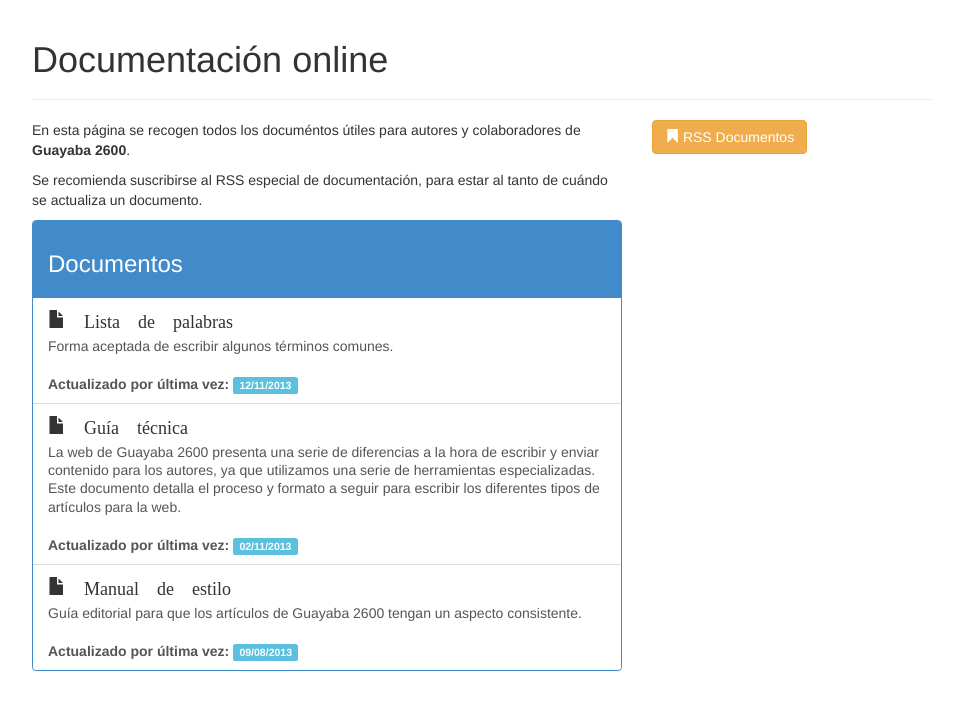
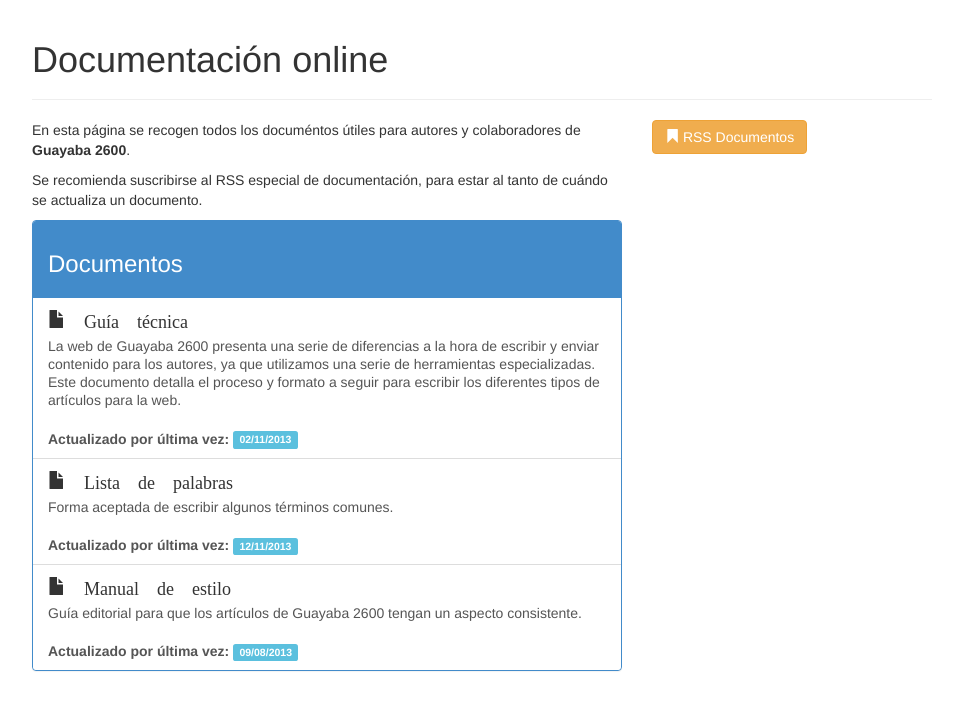
Before and after one commit to iacs/guayaba-ng, a Jekyll site: the page built from autores/docs/index.html, in a window 1280 px wide. Shown: the top 710 px of the page, without its empty margins (158-1121 px from the left). Built offline with Jekyll 4.4.1, drawn with Linux system fonts in a browser that asks for light colours.

Commit message:
Documentos eliminados del bucle de posts

```diff
--- a/autores/docs/index.html
+++ b/autores/docs/index.html
@@ -27,16 +28,16 @@
 <div class="panel panel-primary">
     <div class="panel-heading"><h3>Documentos</h2></div>
     <div class="list-group">
-        {% for post in site.categories.docs %}
+        {% for page in site.pages %}{% if page.layout == 'documentation' and page.lastrev %}
 
-            <a href="{{post.url}}" class="list-group-item">
-                <h4 class="list-group-item-heading"><span class="glyphicon glyphicon-file"> {{post.title}}</h4>
-                <p class="list-group-item-text">{{post.description}}</p>
+            <a href="{{page.url}}" class="list-group-item">
+                <h4 class="list-group-item-heading"><span class="glyphicon glyphicon-file"> {{page.title}}</h4>
+                <p class="list-group-item-text">{{page.description}}</p>
                 <br>
-                <p class="list-group-item-text"><strong>Actualizado por última vez:</strong> <span class="label label-info">{{post.lastrev | date: "%d/%m/%Y"}}</span></p>
+                <p class="list-group-item-text"><strong>Actualizado por última vez:</strong> <span class="label label-info">{{page.lastrev | date: "%d/%m/%Y"}}</span></p>
             </a>
 
-        {% endfor %}
+        {% endif %}{% endfor %}
     </div>
 </div>
 </div>
```
Also changed, not shown: other parts of autores/docs/index.html (+1 -0 lines), autores/docs/docs.xml (+7 -7 lines), autores/docs/guia_tecnica.textile (renamed from autores/docs/_posts/2013-07-03-guia_tecnica.textile), autores/docs/lista_de_palabras.textile (renamed from autores/docs/_posts/2013-11-02-lista_de_palabras.textile), autores/docs/manual_de_estilo.textile (renamed from autores/docs/_posts/2012-05-23-manual_de_estilo.textile).
